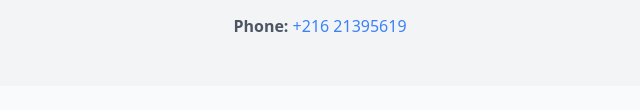
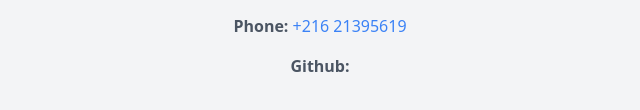
Before and after one commit to dali-trabelsi/portfolio, a plain HTML site: page public/index.html in a window 1280 px wide. Shown: the part 1943-2053 px from the top of the page, 320-960 px from the left. Drawn offline with nearby package versions, Linux system fonts and the light colour scheme.

Commit message:
add GitHub link to footer in index.html

```diff
--- a/public/index.html
+++ b/public/index.html
@@ -476,6 +476,10 @@
                 <span class="font-bold">Phone:</span>
                 <a href="https://wa.me/+21621395619" target="_blank" class="text-blue-500">+216 21395619</a>
             </p>
+            <p class="text-gray-600 mt-4">
+                <span class="font-bold">Github:</span>
+                <a href="https://github.com/dali-trabelsi" target="_blank" class="text-blue-500">
+            </p>
         </div>
     </footer>
 
```
